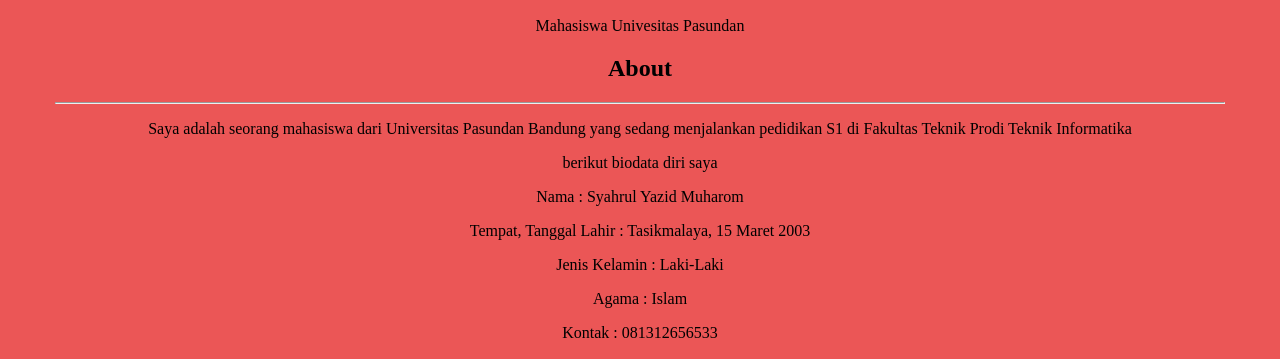
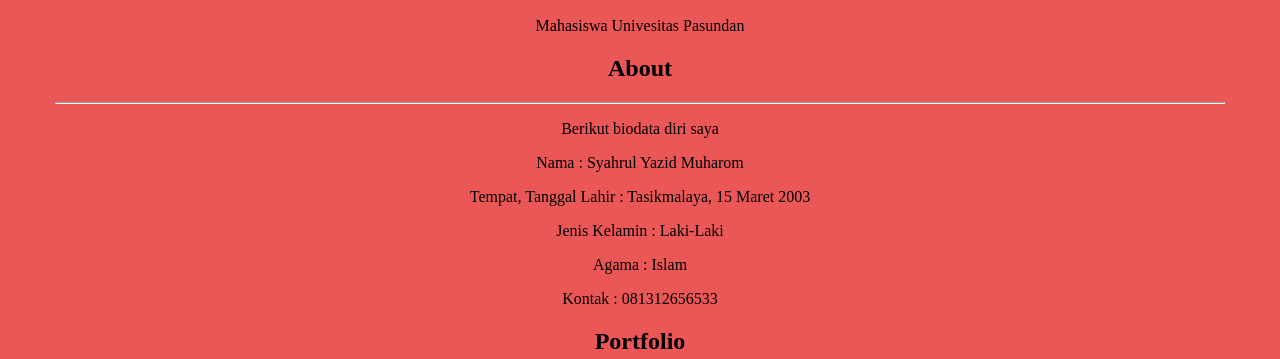
Before and after one commit to YazidMuharom/YazidMuharom, a plain HTML site: page index.html in a window 1280 px wide. Shown: the part 265-624 px from the top of the page. Drawn offline with Linux system fonts and the light colour scheme.

Commit message:
Update index.html

```diff
--- a/index.html
+++ b/index.html
@@ -37,8 +37,7 @@
 
                   <div class="row">
                     <div class="col-sm-5">
-                      <p>Saya adalah seorang mahasiswa dari Universitas Pasundan Bandung yang sedang menjalankan pedidikan S1 di Fakultas Teknik Prodi Teknik Informatika</p>
-                      <p>berikut biodata diri saya</p>
+                      <p>Berikut biodata diri saya</p>
                     </div>
                     <div class="col-sm-5">
                       <p>Nama : Syahrul Yazid Muharom</p>
@@ -69,11 +68,6 @@
                         <img width= 120px height= 120px src="img/porto2.png">
                       </a>
                     </div>
-                    <!-- <div class="col-sm-4">
-                      <a href="" class="thumbnail">
-                        <img width= 120px height= 120px src="img/porto2.png">
-                      </a>
-                    </div> -->
                     <div class="col-sm-4">
                       <a href="" class="thumbnail">
                         <img src="img/portfolio/3.png">
@@ -82,11 +76,6 @@
                         <img src="img/portfolio/4.png">
                       </a>
                     </div>
-                    <!-- <div class="col-sm-4">
-                      <a href="" class="thumbnail">
-                        <img src="img/portfolio/4.png">
-                      </a>
-                    </div> -->
                   </div>
 
                 </div>
```
